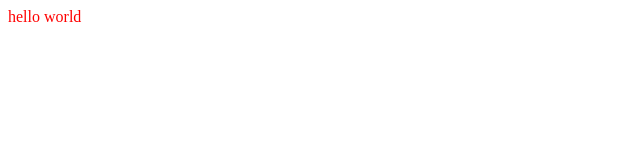
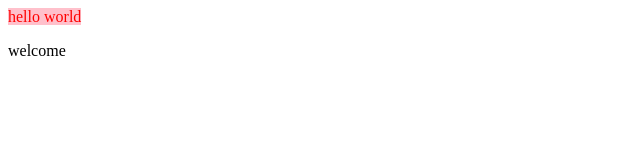
Before and after one commit to Nikkybuzz/git-playground, a plain HTML site: page index.html in a window 1280 px wide. Shown: the whole page, without its empty margins (0-640 px from the left). Drawn offline with Linux system fonts and the light colour scheme.

Commit message:
chore: welcome to html file

```diff
--- a/index.css
+++ b/index.css
@@ -1,3 +1,4 @@
 hi{
     color: red;
+    background: pink;
 }
--- a/index.html
+++ b/index.html
@@ -8,6 +8,6 @@
 </head>
 <body>
     <hi>hello world</hi>
-
+    <p>welcome</p>
 </body>
 </html>
```
